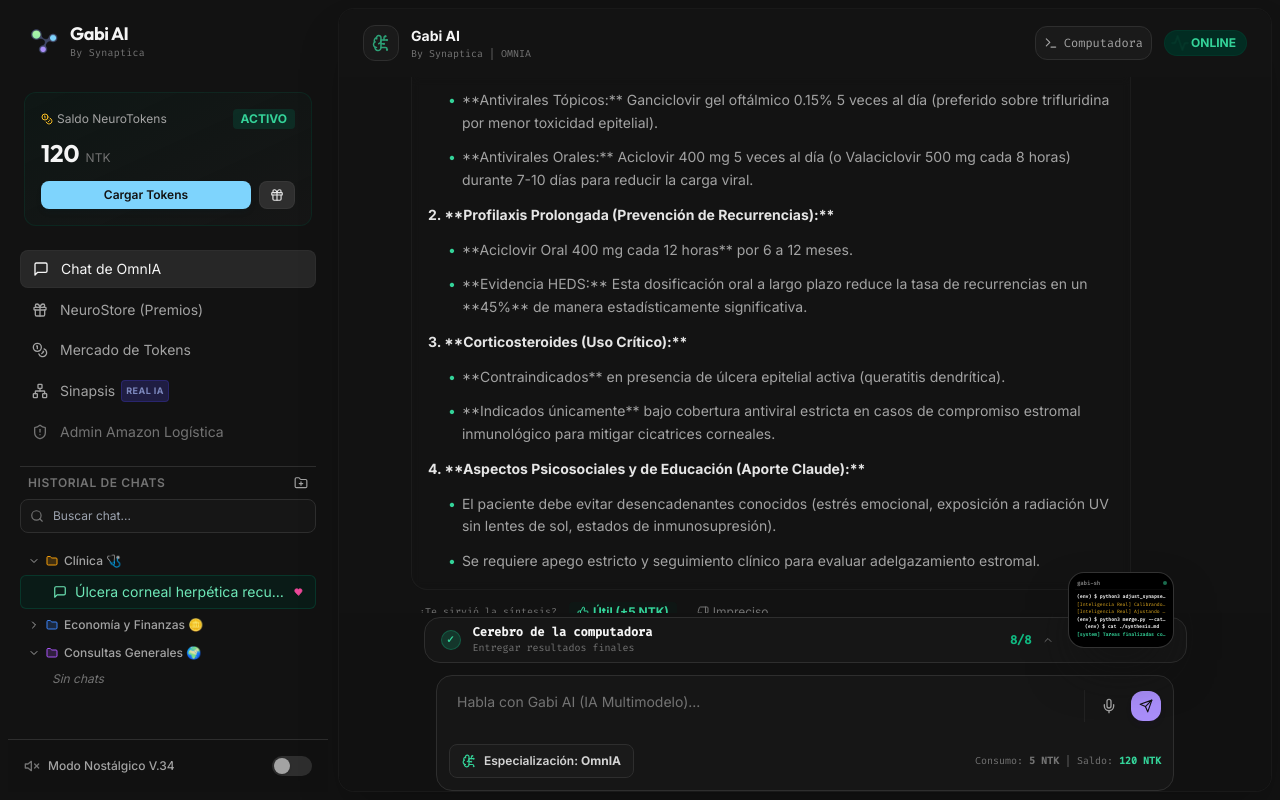
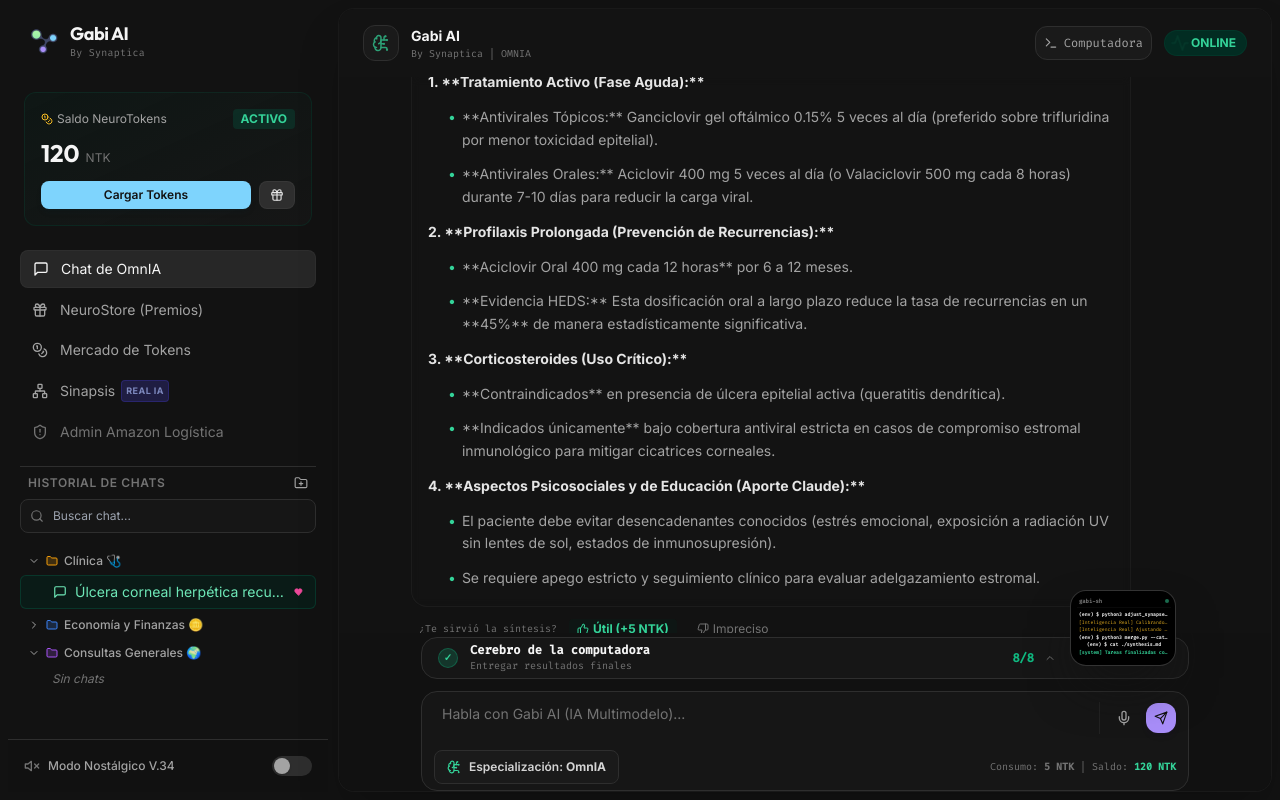
Before and after one commit to rogerbaia/Gabi-AI, a React (Vite) app: page / in a window 1280 px wide. Built offline with nearby package versions, Linux system fonts and the light colour scheme.

Commit message:
style: expand boxes width to max-w-3xl, reduce dialogue box vertical height by 15px and brain box height by 5px

```diff
--- a/src/components/ChatArea.jsx
+++ b/src/components/ChatArea.jsx
@@ -892,7 +892,7 @@ Hemos combinado los aportes lógicos de GPT-4, la redacción estructurada de Cla
               <button
                 type="button"
                 onClick={() => setSandboxState('split')}
-                className={`w-full max-w-[763px] mx-auto flex items-center justify-between px-4 py-1.5 text-xs font-mono transition-all duration-300 rounded-2xl border ${
+                className={`w-full max-w-3xl mx-auto flex items-center justify-between px-4 py-1 text-xs font-mono transition-all duration-300 rounded-2xl border ${
                   nostalgicMode
                     ? 'border-[#39ff14] bg-black text-[#39ff14] hover:bg-[#39ff14]/10 focus:outline-none focus:ring-1 focus:ring-[#39ff14]'
                     : 'border-slate-800 bg-slate-900/60 text-slate-350 hover:bg-slate-900/90 hover:border-slate-700 focus:outline-none focus:border-slate-700'
@@ -981,14 +981,14 @@ Hemos combinado los aportes lógicos de GPT-4, la redacción estructurada de Cla
             )}
 
             {/* Box 2: Dialogue input form */}
-            <form onSubmit={handleSendMessage} className="w-full max-w-[738px] mx-auto">
+            <form onSubmit={handleSendMessage} className="w-full max-w-3xl mx-auto">
               <div className={`rounded-2xl border flex flex-col overflow-hidden transition-all ${
                 nostalgicMode
                   ? 'border-[#39ff14] bg-black focus-within:ring-2 focus-within:ring-[#39ff14]'
                   : 'border-slate-800 bg-slate-900/60 focus-within:border-slate-700 focus-within:bg-slate-900/90'
               }`}>
                 {/* Main Input Textarea and Actions */}
-                <div className="p-3 flex flex-col gap-2">
+                <div className="px-3 pt-2 pb-1.5 flex flex-col gap-1.5">
                   {/* Top Row: Textarea and Actions */}
                   <div className="flex items-end gap-2">
                     <div className="flex-1">
@@ -1039,7 +1039,7 @@ Hemos combinado los aportes lógicos de GPT-4, la redacción estructurada de Cla
                   </div>
 
                   {/* Bottom Row: Specialization selection and balance info (No border-t divider) */}
-                  <div className="flex items-center justify-between pt-2.5 mt-1 text-xs">
+                  <div className="flex items-center justify-between pt-1.5 mt-1 text-xs">
                     <NeuroHubMenu
                       selectedModel={selectedModel}
                       setSelectedModel={setSelectedModel}
```
